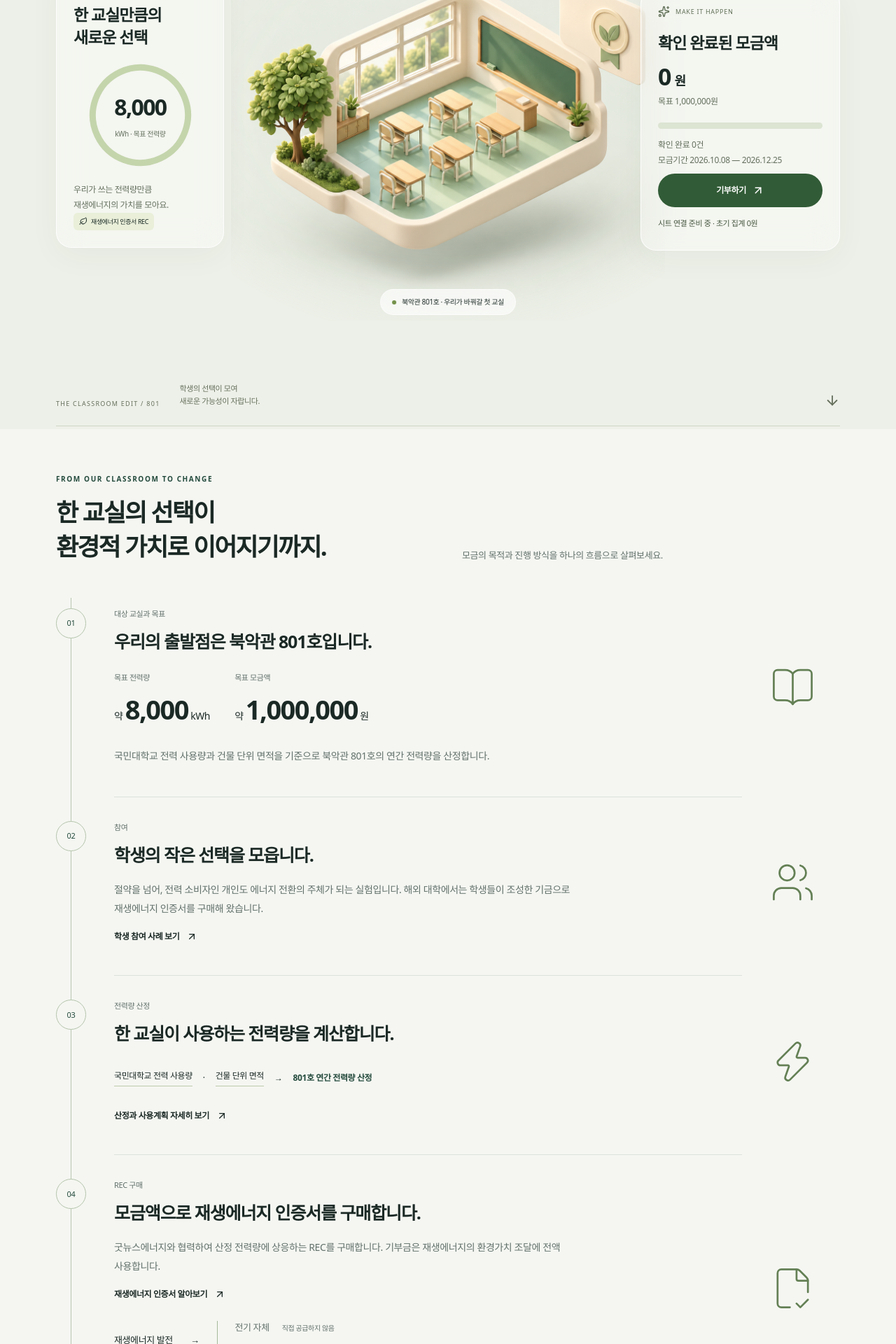
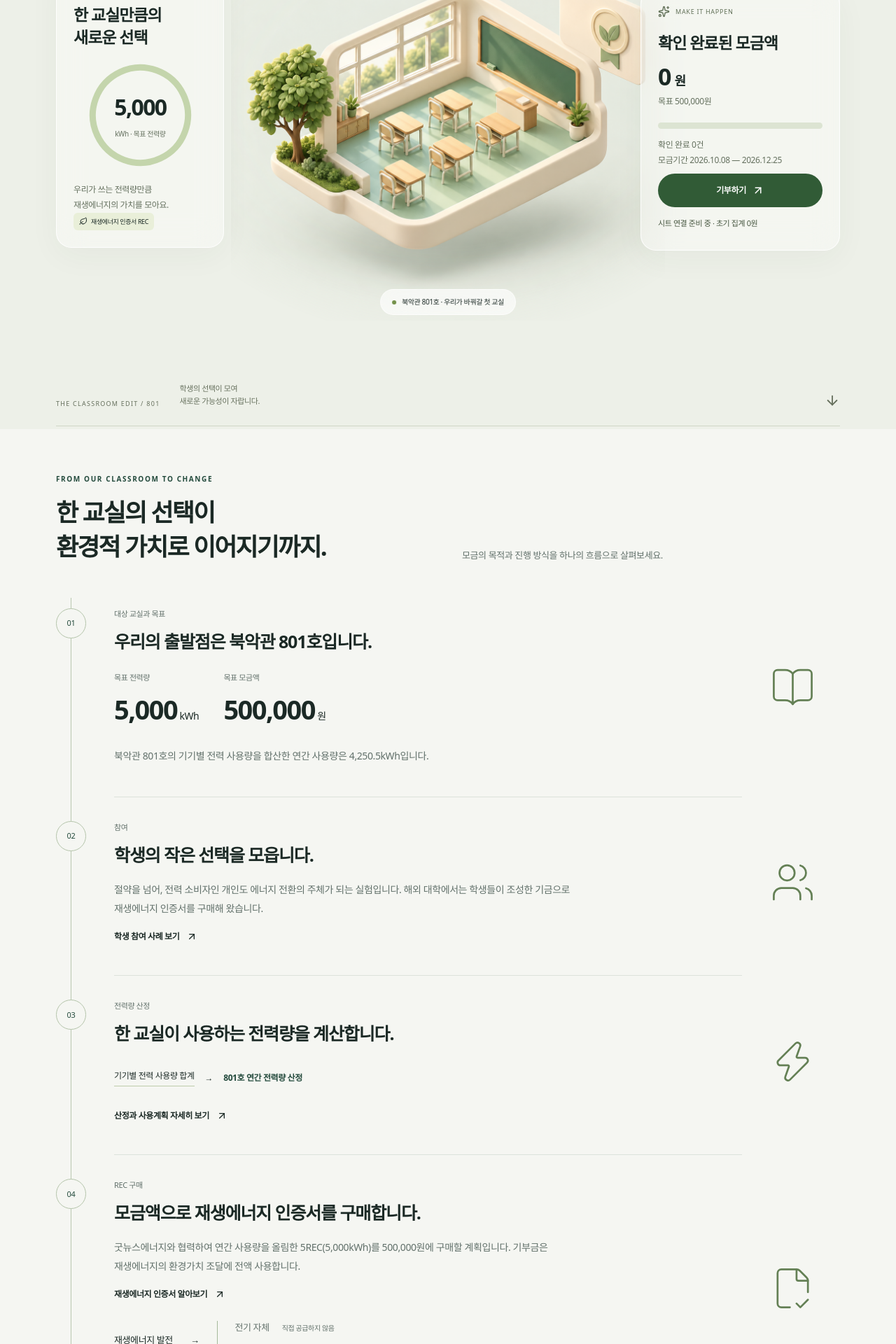
Before and after one commit to suuuujinnnn/netzero-funding, a Next.js app: page / in a window 1280 px wide. Shown: the part 420-2340 px from the top of the page at 70% size. Built offline with nearby package versions, Linux system fonts and the light colour scheme.

Commit message:
Update REC purchase and funding targets

```diff
--- a/src/views/project/ui/funding-data.ts
+++ b/src/views/project/ui/funding-data.ts
@@ -1,4 +1,4 @@
-export const FUNDING_TARGET = 1_000_000;
+export const FUNDING_TARGET = 500_000;
 export const REFRESH_INTERVAL = 5 * 60 * 1000;
 export type FundingData = { amount: number; count: number; names: string[] };
 export const INITIAL_FUNDING: FundingData = { amount: 0, count: 0, names: [] };
--- a/src/views/project/ui/plan-panel.tsx
+++ b/src/views/project/ui/plan-panel.tsx
@@ -15,8 +15,8 @@ export function PlanPanel() {
           <div>
             <h2>전력 사용량 산정</h2>
             <p>
-              먼저 국민대학교 전력 사용량 및 건물 단위 면적을 기준으로 북악관
-              801호의 연간 전력 사용량을 계산합니다.
+              북악관 801호의 기기별 전력 사용량을 합산해 연간 전력 사용량을
+              4,250.5kWh로 산정했습니다.
             </p>
           </div>
         </li>
@@ -25,10 +25,9 @@ export function PlanPanel() {
           <div>
             <h2>재생에너지 인증서 구매</h2>
             <p>
-              산정된 전력량만큼 실제 재생에너지 발전소(햇빛 바람안동 1호)를
-              보유한 굿뉴스에너지와 협력하여 재생에너지 인증서(REC)를
-              구매합니다. 인증서는 100kWh당 약 10,000원의 비용으로 구매할
-              예정입니다.
+              실제 재생에너지 발전소(햇빛 바람안동 1호)를 보유한 굿뉴스에너지와
+              협력하여 연간 사용량을 올림한 5REC(5,000kWh)를 구매할 예정입니다.
+              단가는 100kWh당 10,000원이며 총 구매 금액은 500,000원입니다.
             </p>
           </div>
         </li>
@@ -61,12 +60,12 @@ export function PlanPanel() {
           </div>
           <div>
             <dt>목표 전력량</dt>
-            <dd>약 8,000 kWh</dd>
+            <dd>5,000 kWh (5REC)</dd>
           </div>
           <div>
             <dt>목표금액</dt>
             <dd>
-              <strong>약 1,000,000원</strong>
+              <strong>500,000원</strong>
             </dd>
           </div>
         </dl>
--- a/src/views/project/ui/project-hero.tsx
+++ b/src/views/project/ui/project-hero.tsx
@@ -41,7 +41,7 @@ export function ProjectHero({
         </h2>
         <div className="garden-ring">
           <div>
-            <strong>8,000</strong>
+            <strong>5,000</strong>
             <span>kWh · 목표 전력량</span>
           </div>
         </div>
--- a/src/views/project/ui/project-home.tsx
+++ b/src/views/project/ui/project-home.tsx
@@ -33,19 +33,19 @@ export function ProjectHome() {
                 <div>
                   <dt>목표 전력량</dt>
                   <dd>
-                    약 <strong>8,000</strong> kWh
+                    <strong>5,000</strong> kWh
                   </dd>
                 </div>
                 <div>
                   <dt>목표 모금액</dt>
                   <dd>
-                    약 <strong>1,000,000</strong> 원
+                    <strong>500,000</strong> 원
                   </dd>
                 </div>
               </dl>
               <p>
-                국민대학교 전력 사용량과 건물 단위 면적을 기준으로 북악관
-                801호의 연간 전력량을 산정합니다.
+                북악관 801호의 기기별 전력 사용량을 합산한 연간 사용량은
+                4,250.5kWh입니다.
               </p>
             </div>
             <BookOpen size={65} strokeWidth={1} />
@@ -72,9 +72,7 @@ export function ProjectHome() {
               <p className="explain-label">전력량 산정</p>
               <h3>한 교실이 사용하는 전력량을 계산합니다.</h3>
               <div className="explain-equation">
-                <span>국민대학교 전력 사용량</span>
-                <span aria-hidden="true">·</span>
-                <span>건물 단위 면적</span>
+                <span>기기별 전력 사용량 합계</span>
                 <span aria-hidden="true">→</span>
                 <strong>801호 연간 전력량 산정</strong>
               </div>
@@ -90,8 +88,9 @@ export function ProjectHome() {
               <p className="explain-label">REC 구매</p>
               <h3>모금액으로 재생에너지 인증서를 구매합니다.</h3>
               <p>
-                굿뉴스에너지와 협력하여 산정 전력량에 상응하는 REC를 구매합니다.
-                기부금은 재생에너지의 환경가치 조달에 전액 사용합니다.
+                굿뉴스에너지와 협력하여 연간 사용량을 올림한 5REC(5,000kWh)를
+                500,000원에 구매할 계획입니다. 기부금은 재생에너지의 환경가치
+                조달에 전액 사용합니다.
               </p>
               <a href="https://www.knrec.or.kr/biz/introduce/new_rps/intro_cert_submit.do?gubun=C">
                 재생에너지 인증서 알아보기 <ArrowUpRight size={16} />
```
Also changed, not shown: 1 other file (tests, documents, lock files or other folders).
